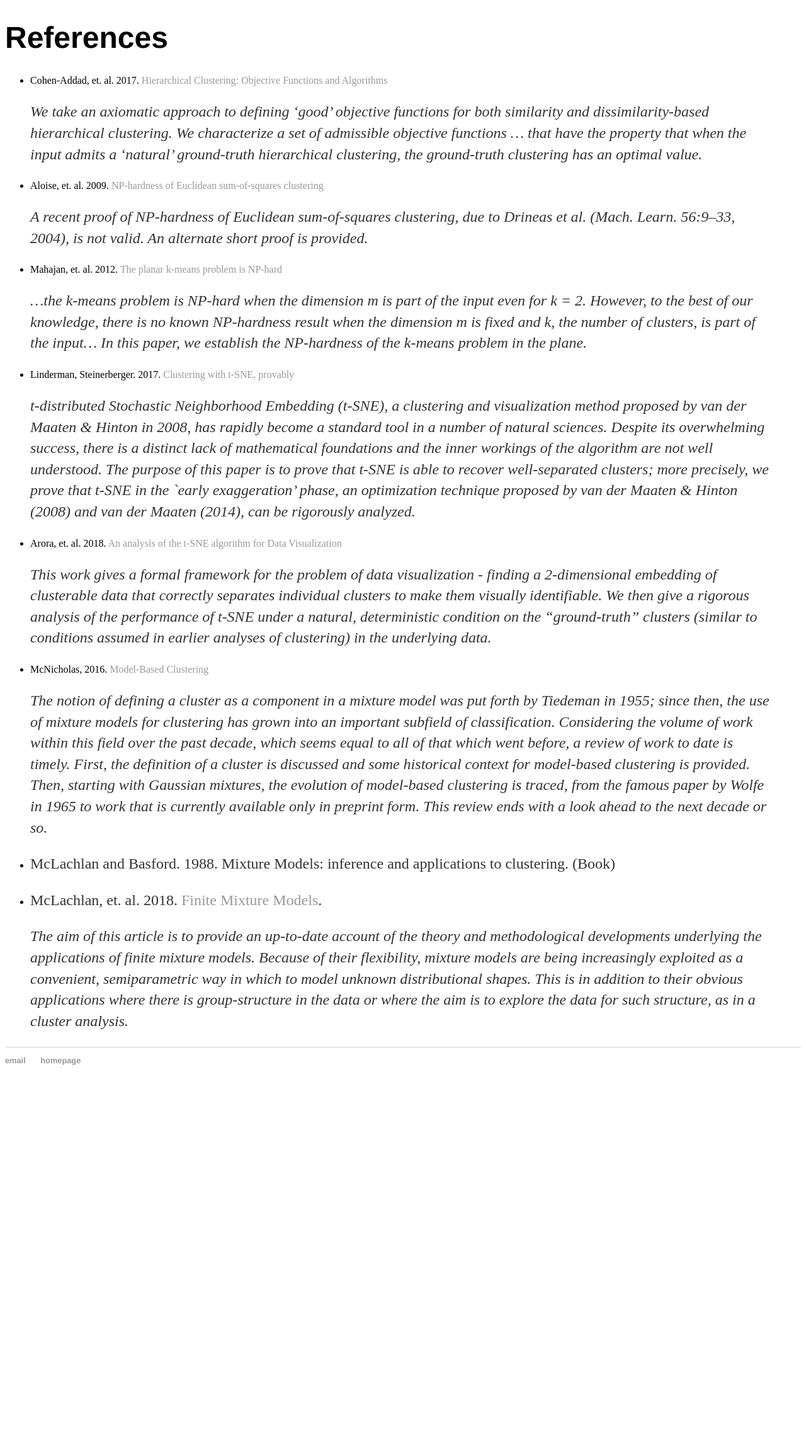
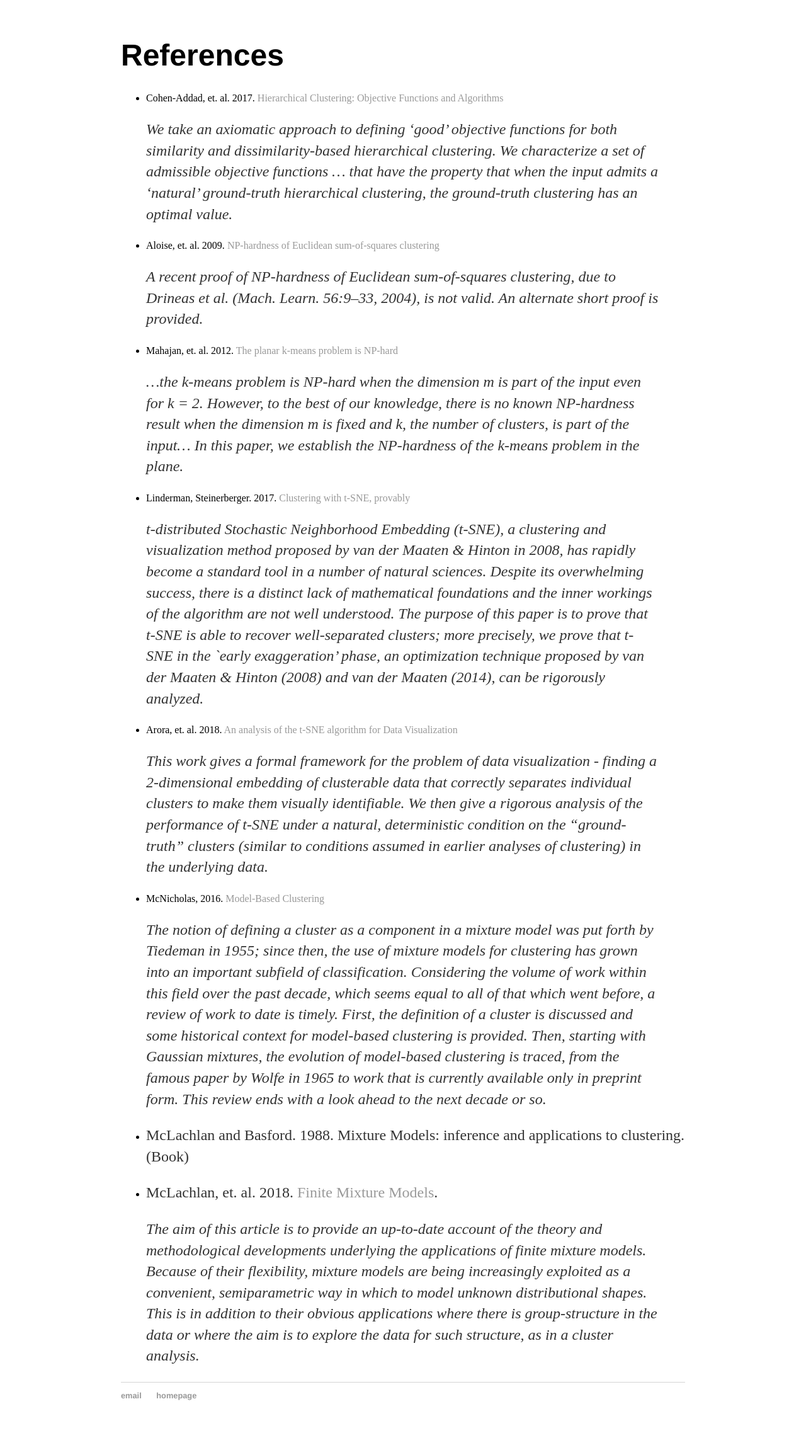
Before and after one commit to jeremy9959/Clustering-Seminar, a Jekyll site: the page built from references.md, in a window 1280 px wide. Shown: the whole page at 63% size. Built offline with Jekyll 4.4.1, drawn with Linux system fonts in a browser that asks for light colours; our own code applies the rules of GitHub Pages for plain Markdown files; before the commit the page ends 1704 px from its top, so only the background shows below that.

Commit message:
fixed a bad line included from copy

```diff
--- a/css/main.css
+++ b/css/main.css
@@ -1,5 +1,3 @@
-ollowing inside main.css:
-
 body {
     margin: 60px auto;
     width: 70%;
```
